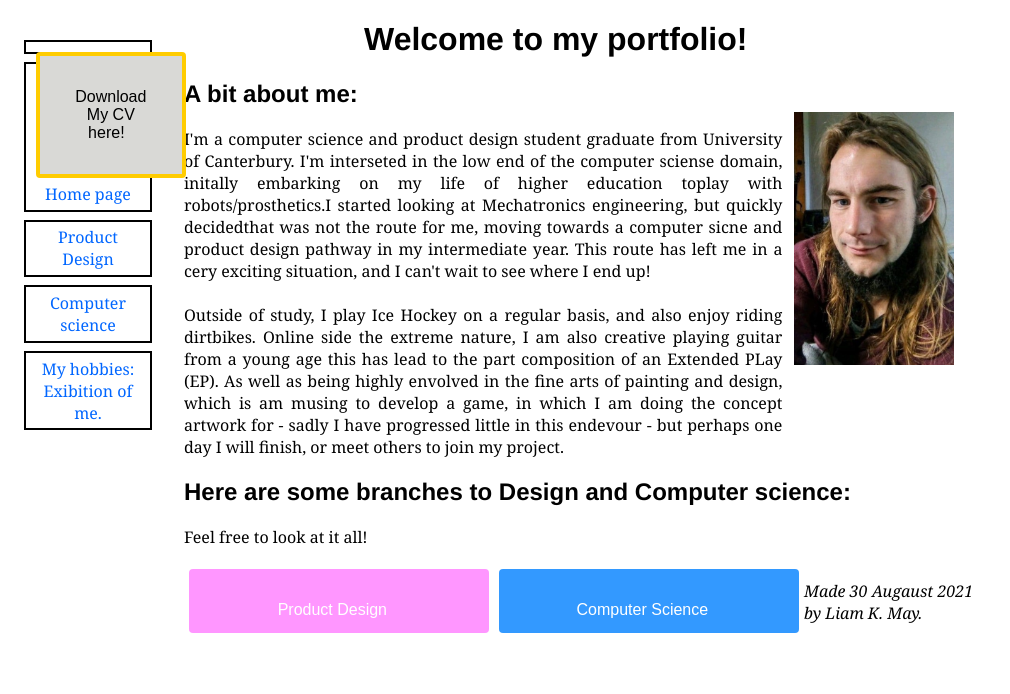
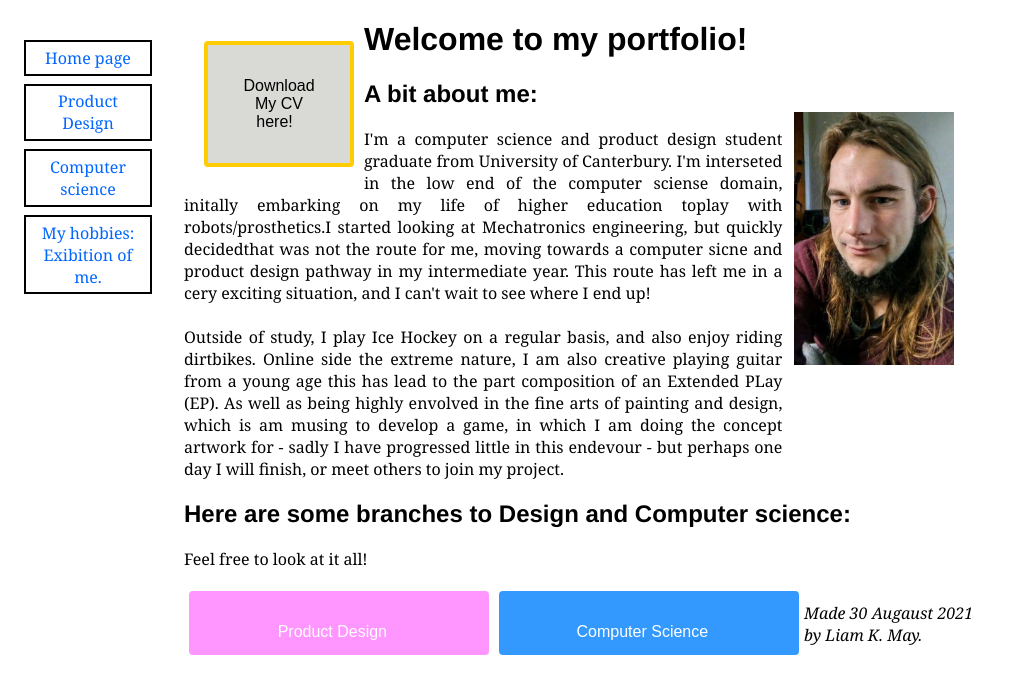
Before and after one commit to TheTriangleTrippa/Portfolio, a Jekyll site: the page built from index.html, in a window 1280 px wide. Shown: the top 694 px of the page, without its empty margins (0-1010 px from the left). Built offline with Jekyll 4.4.1, drawn with Linux system fonts in a browser that asks for light colours.

Commit message:
Update profile.html

```diff
--- a/_includes/profile.html
+++ b/_includes/profile.html
@@ -8,15 +8,14 @@
 
 <!-- Site navigation menu -->
  <div class="container">
-   <ul class="navbar">
-       <li><a>
          <div class="dl-button">
             <form action="https://raw.githubusercontent.com/TheTriangleTrippa/Portfolio/ac819119422470eb97b80d42b2e75e590597b502/LIAM%20MAY%20CV%202020%201.pdf" method="get" target="_blank" >
               <button class="button" style="vertical-align:middle"><span>Download My CV here!</span>
               </button>
             </form>
           </div>
-         </a>
+   <ul class="navbar">
+
     <li><a href="index.html">Home page</a>
     <li><a href="ProdDesign.html">Product Design</a>
     <li><a href="CompSci.html">Computer science</a>
```
